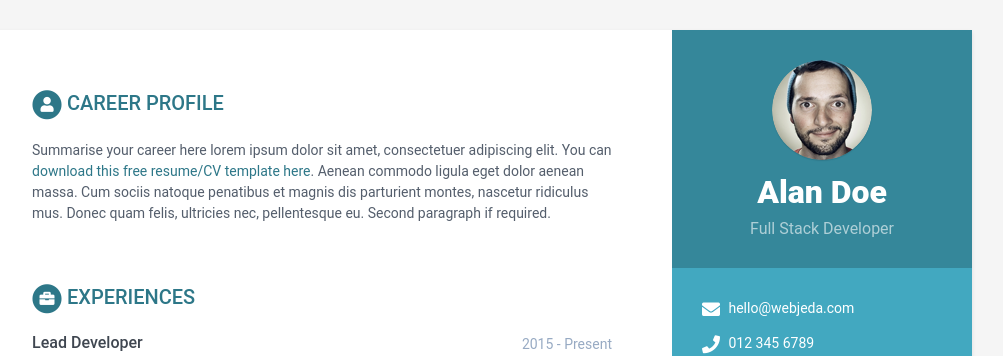
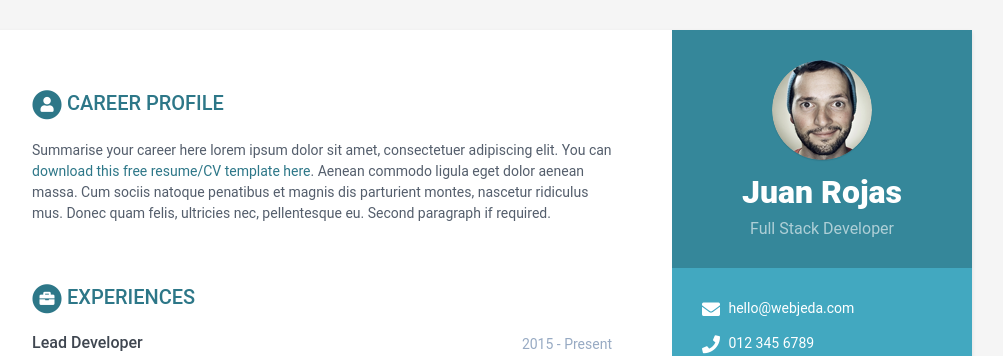
Before and after one commit to Jr-412/Rojas-HV2, a Jekyll site: the page built from index.html, in a window 1280 px wide and 900 px high. Shown: the top 356 px of the window, without its empty margins (168-1171 px from the left). Built offline with Jekyll 4.4.1, drawn with Linux system fonts in a browser that asks for light colours.

Commit message:
Cambia el nombre

```diff
--- a/_data/data.yml
+++ b/_data/data.yml
@@ -8,7 +8,7 @@ sidebar:
     education: True # set to False if you want education in main section instead of in sidebar
 
     # Profile information
-    name: Alan Doe
+    name: Juan Rojas
     tagline: Full Stack Developer
     avatar: profile.png  #place a 100x100 picture inside /assets/images/ folder and provide the name of the file below
 
```
